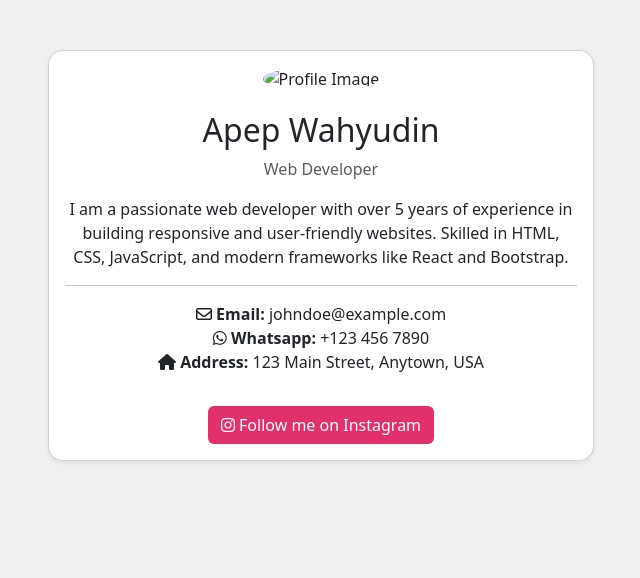
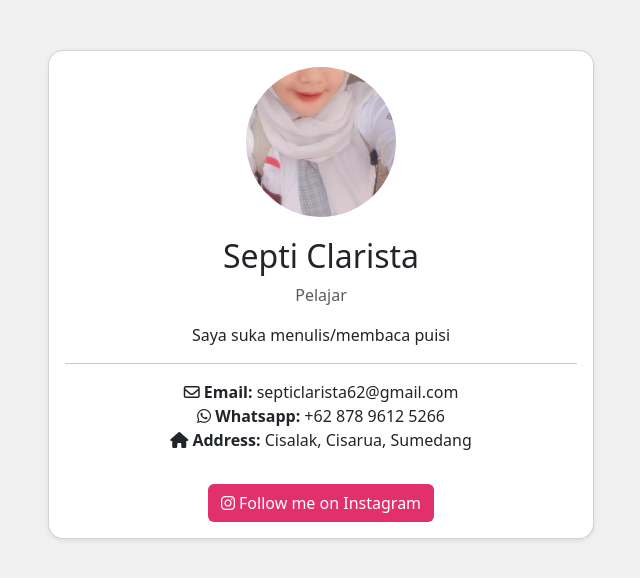
Before and after one commit to ClaClarista/pcc_SeptiClarista_x3, a plain HTML site: page index.html in a window 1280 px wide. Shown: the whole page, without its empty margins (319-959 px from the left). Drawn offline with nearby package versions, Linux system fonts and the light colour scheme.

Commit message:
Update index.html

```diff
--- a/index.html
+++ b/index.html
@@ -14,18 +14,19 @@
             <div class="col-md-6">
                 <div class="card shadow-sm">
                     <div class="card-body text-center">
-                        <img src="avatar.jpg" alt="Profile Image" class="profile-img">
-                        <h2>Apep Wahyudin</h2>
-                        <p class="text-muted">Web Developer</p>
-                        <p>I am a passionate web developer with over 5 years of experience in building responsive and user-friendly websites. Skilled in HTML, CSS, JavaScript, and modern frameworks like React and Bootstrap.
+                        <img src="IMG_20240722_055947_776.webp" alt="Profile Image" class="profile-img">
+                        <h2>Septi Clarista</h2>
+                        <p class="text-muted">Pelajar
+                        </p>
+                        <p>Saya suka menulis/membaca puisi
                         </p>
                         <hr>
                         <ul class="list-unstyled">
-                            <li><i class="fa-regular fa-envelope"></i> <strong>Email:</strong> johndoe@example.com</li>
-                            <li><i class="fa-brands fa-whatsapp"></i> <strong>Whatsapp:</strong> +123 456 7890</li>
-                            <li><i class="fa-solid fa-house"></i> <strong>Address:</strong> 123 Main Street, Anytown, USA</li>
+                            <li><i class="fa-regular fa-envelope"></i> <strong>Email:</strong> septiclarista62@gmail.com</li>
+                            <li><i class="fa-brands fa-whatsapp"></i> <strong>Whatsapp:</strong> +62 878 9612 5266</li>
+                            <li><i class="fa-solid fa-house"></i> <strong>Address:</strong> Cisalak, Cisarua, Sumedang</li>
                         </ul>
-                        <a href="https://www.instagram.com/sebuahsemangat" target="_blank" class="btn btn-instagram mt-3">
+                        <a href="https://www.instagram.com/ccrllraa_/profilecard/?igsh=MnN2bXl2eHo0ZG5y" target="_blank" class="btn btn-instagram mt-3">
                             <i class="fab fa-instagram"></i> Follow me on Instagram
                         </a>
                     </div>
```
